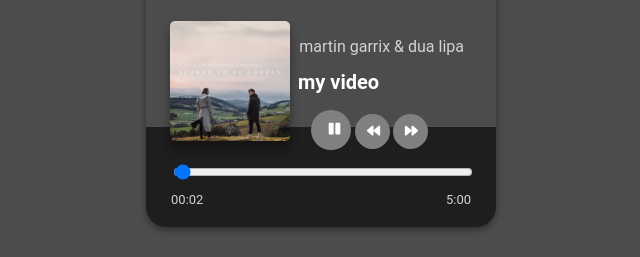
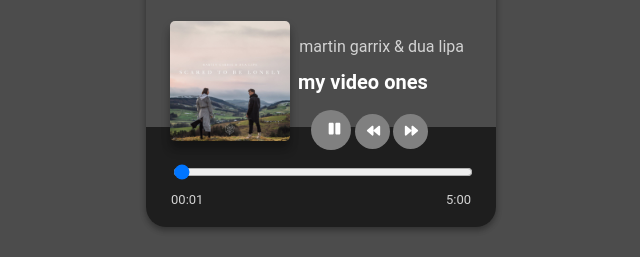
Before and after one commit to JohnAlexGuerrero/electronic-music, a React (Create React App) app: page / in a window 1280 px wide. Both pictures are taken after a click on the button 650 px from the left and 478 px from the top of the page. Shown: the part 348-605 px from the top of the page, without its empty margins (319-959 px from the left). Built offline with nearby package versions, Linux system fonts and the light colour scheme; some icons are missing.

Commit message:
stop button added

```diff
--- a/src/App.js
+++ b/src/App.js
@@ -10,14 +10,44 @@ function App() {
   let videos = [
     {
       "id":1,
-      "title":'my video',
+      "title":'my video ones',
       "artist":'martin garrix & dua lipa',
       "description":'video description',
       "thumbnail": 'album_0001.jpg',
       "favourite": false,
       "time": 300,
       "album":'album_0001.jpg',
-    }
+    },
+    {
+      "id":2,
+      "title":'my video two',
+      "artist":'martin garrsix & dua lipa',
+      "description":'video description',
+      "thumbnail": 'album_0002.jpg',
+      "favourite": false,
+      "time": 300,
+      "album":'album_0002.jpg',
+    },
+    {
+      "id":3,
+      "title":'my video three',
+      "artist":'martin garrix & dua lipa',
+      "description":'video description',
+      "thumbnail": 'album_0001.jpg',
+      "favourite": false,
+      "time": 300,
+      "album":'album_0003.jpg',
+    },
+    {
+      "id":4,
+      "title":'my video four',
+      "artist":'martin garrix & dua lipa',
+      "description":'video description',
+      "thumbnail": 'album_0001.jpg',
+      "favourite": false,
+      "time": 300,
+      "album":'album_0003.jpg',
+    },
 
   ]
 
--- a/src/components/AlbumThumbnail.jsx
+++ b/src/components/AlbumThumbnail.jsx
@@ -1,10 +1,10 @@
 import React from 'react'
 
-const AlbumThumbnail = ({imageVideo}) => {
+const AlbumThumbnail = ({video}) => {
   return (
     <div
       style={{
-        backgroundImage:`url(${imageVideo})`,
+        backgroundImage:`url(${video.album})`,
         backgroundSize: 'contain',
         backgroundRepeat: 'no-repeat',
         backgroundPosition: 'center',
--- a/src/components/BackButton.jsx
+++ b/src/components/BackButton.jsx
@@ -1,7 +1,7 @@
 import React from 'react'
 import {FaBackward} from 'react-icons/fa'
 
-const BackButton = ({video}) => {
+const BackButton = ({video, onClick}) => {
   return (
     <button
       style={{
@@ -17,8 +17,15 @@ const BackButton = ({video}) => {
         left:'12.2rem',
         zIndex:'1'
       }}
+      onClick={onClick}
     >
-        <FaBackward style={{width:'25px', color:'white'}} />
+      <FaBackward
+       style={{
+          width:'25px',
+          color:'white'
+        }}
+      />
+
     </button>
   )
 }
--- a/src/components/ForwardButton.jsx
+++ b/src/components/ForwardButton.jsx
@@ -1,9 +1,10 @@
 import React from 'react'
 import {FaForward} from 'react-icons/fa'
 
-const ForwardButton = ({video}) => {
+const ForwardButton = ({video, onClick}) => {
   return (
     <button
+      id={video.id}
       style={{
         backgroundColor:'gray',
         border:'none',
@@ -17,6 +18,7 @@ const ForwardButton = ({video}) => {
         left:'14.6rem',
         zIndex:'1'
       }}
+      onClick={onClick}
     >
         <FaForward style={{width:'25px', color:'white'}}/>
     </button>
--- a/src/components/PauseButton.jsx
+++ b/src/components/PauseButton.jsx
@@ -1,7 +1,7 @@
 import React from 'react'
 import {FaPause} from 'react-icons/fa'
 
-const PauseButton = ({video, handle}) => {
+const PauseButton = ({video, onClick}) => {
   return (
     <button
       style={{
@@ -17,7 +17,7 @@ const PauseButton = ({video, handle}) => {
         left:'9.5rem',
         zIndex:'1'
     }}
-    onClick={handle}
+    onClick={onClick}
 
     >
       <FaPause style={{width:'35px', color:'white'}} />
--- a/src/components/ProgressPlayer.jsx
+++ b/src/components/ProgressPlayer.jsx
@@ -1,16 +1,17 @@
-import React, { useState } from 'react'
+import React, { useEffect, useState } from 'react'
 import RepeatButton from './RepeatButton'
 import RetweetButton from './RetweetButton'
 
-const ProgressPlayer = ({active, timeVideo}) => {
-    const [time, setTime] = useState(timeVideo)
+const ProgressPlayer = ({pause, timeVideo}) => {
+    const time = timeVideo
     const [minutes, setMinutes] = useState(0)
     const [seconds, setSeconds] = useState(0)
     const [range, setRange] = useState(0)
 
+    useEffect(()=>{
         let interval = null
 
-    if (active) {
+        const a = ()=>{
             interval = setInterval(() => {
                 setSeconds(seconds + 1)
                 setRange(range + 1)
@@ -22,10 +23,16 @@ const ProgressPlayer = ({active, timeVideo}) => {
             }, 1000);
         }
 
+        if (pause) {
+            a()
+        }else{
+            clearInterval(interval)
+            setMinutes(0)
+            setSeconds(0)
+        }
 
-    if (range === time ) {
-        clearInterval(interval)
-    }
+    }, [pause])
+
 
   return (
     <div
@@ -40,7 +47,7 @@ const ProgressPlayer = ({active, timeVideo}) => {
             display:'flex',
             alignItems:'center',
             justifyContent:'center'
-,        }}
+        }}
     >
         <div style={{
             width:'300px',
@@ -52,8 +59,8 @@ const ProgressPlayer = ({active, timeVideo}) => {
                 name=""
                 id=""
                 min={0}
-                value={range}
-                max={timeVideo}
+                value={pause ? range : 0}
+                max={time}
                 style={{
                     width:'100%',
                     backgroundColor:'rgb(82, 82, 82)',
--- a/src/components/VideoPlayer.jsx
+++ b/src/components/VideoPlayer.jsx
@@ -10,18 +10,57 @@ import ProgressPlayer from './ProgressPlayer'
 import ForwardButton from './ForwardButton'
 
 const VideoPlayer = ({videos}) => {
+  const [video, setVideo] = useState({})
+
   const [isActive, setIsActive] = useState(false)
 
-  let video = videos[0]
-  const ImageAlbum = require('../assets/images/' + video.album)
-
   const HandlePlay = ()=>{
-    setIsActive(!isActive)
+    setIsActive(true)
   }
 
-  useEffect(()=>{
+  const HandleStop = (interval)=>{
+    setIsActive(false)
+  }
 
-  },[])
+  const HandleNext = (idVideo) =>{
+    let videoIndex = videos.findIndex(item => item.id === (idVideo + 1))
+
+    if (videoIndex === -1) {
+      idVideo = 0
+    }
+    getVideo(videos, idVideo)
+    HandleStop()
+    HandlePlay()
+  }
+
+  const HandleBackForward = (idVideo) => {
+    let videoIndex = videos.findIndex(item => item.id === (idVideo - 1))
+
+    if (videoIndex === -1) {
+      idVideo = videos.lenght - 1
+    }
+    console.log(idVideo)
+    getVideo(videos, idVideo)
+    HandlePlay()
+  }
+
+  const getVideo = async(list, index) =>{
+    const res = list[index]
+
+    try {
+      const ImageAlbum = require(`../assets/images/${res.album}`)
+      res.album = ImageAlbum
+    } catch (error) {
+      console.error('Error al cargar la imagen:', error);
+    }
+
+    setVideo(res)
+  }
+
+  useEffect(() => {
+    getVideo(videos, 0)
+  }, [])
+
 
   return (
     <div
@@ -35,16 +74,26 @@ const VideoPlayer = ({videos}) => {
     >
       <LikeButton video={video} />
       <SunButton video={video} />
-      <AlbumThumbnail imageVideo={ImageAlbum} />
+      <AlbumThumbnail video={video} />
+
       {isActive ?
         (
-          <PauseButton video={video} handle={HandlePlay}  />
+          <PauseButton video={video} onClick={HandleStop}  />
         ):(
-        <PlayButton video={video} handle={HandlePlay} />)
+          <PlayButton video={video} handle={HandlePlay} />
+        )
       }
 
-      <BackButton video={video} />
-      <ForwardButton video={video} />
+      <BackButton
+        video={video}
+        onClick={() => HandleBackForward(video.id)}
+      />
+
+      <ForwardButton
+        video={video}
+        onClick={() =>HandleNext(video.id)}
+      />
+
       <p
         style={{
           color:'lightgray',
@@ -68,7 +117,12 @@ const VideoPlayer = ({videos}) => {
       >
         {video.title}
       </h2>
-      <ProgressPlayer active={isActive} timeVideo={video.time}/>
+
+      <ProgressPlayer
+        pause={isActive}
+        timeVideo={video.time}
+      />
+
     </div>
   )
 }
```
Also changed, not shown: src/assets/images/album_0002.jpg (added), src/assets/images/album_0003.jpg (added). Lines whose indentation alone changed are shown as unchanged.
